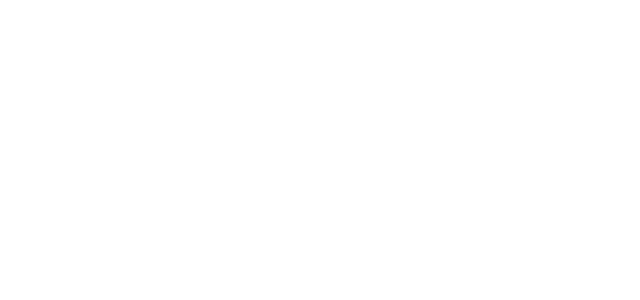
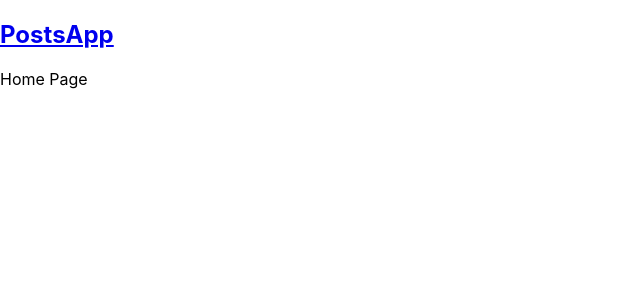
Before and after one commit to Bryce-Du/PostsApp, a React (Create React App) app in the folder frontend/: page / in a window 1280 px wide. Shown: the top 300 px of the page, without its empty margins (0-640 px from the left). Built offline with nearby package versions, Linux system fonts and the light colour scheme.

Commit message:
added navbar and home components

```diff
--- a/frontend/package.json
+++ b/frontend/package.json
@@ -8,6 +8,7 @@
     "@testing-library/user-event": "^13.5.0",
     "react": "^18.2.0",
     "react-dom": "^18.2.0",
+    "react-router-dom": "^6.11.1",
     "react-scripts": "5.0.1",
     "web-vitals": "^2.1.4"
   },
--- a/frontend/src/App.js
+++ b/frontend/src/App.js
@@ -1,7 +1,17 @@
+import React from 'react'
+import { BrowserRouter, Routes, Route } from 'react-router-dom'
+import Home from './components/Home';
+import Navbar from './components/Navbar';
+
 function App() {
   return (
     <div className="App">
-
+      <BrowserRouter>
+        <Navbar />
+        <Routes>
+          <Route path='/' element={<Home />} />
+        </Routes>
+      </BrowserRouter>
     </div>
   );
 }
--- /dev/null
+++ b/frontend/src/components/Home.jsx
@@ -0,0 +1,11 @@
+import React from 'react';
+
+function Home(props) {
+  return (
+    <div>
+      Home Page
+    </div>
+  );
+}
+
+export default Home;
--- /dev/null
+++ b/frontend/src/components/Navbar.jsx
@@ -0,0 +1,16 @@
+import React from 'react';
+import { Link } from 'react-router-dom'
+
+function Navbar(props) {
+  return (
+    <header>
+      <div>
+        <Link to='/'>
+          <h2>PostsApp</h2>
+        </Link>
+      </div>
+    </header>
+  );
+}
+
+export default Navbar;
```
Also changed, not shown: 1 other file (tests, documents, lock files or other folders).
